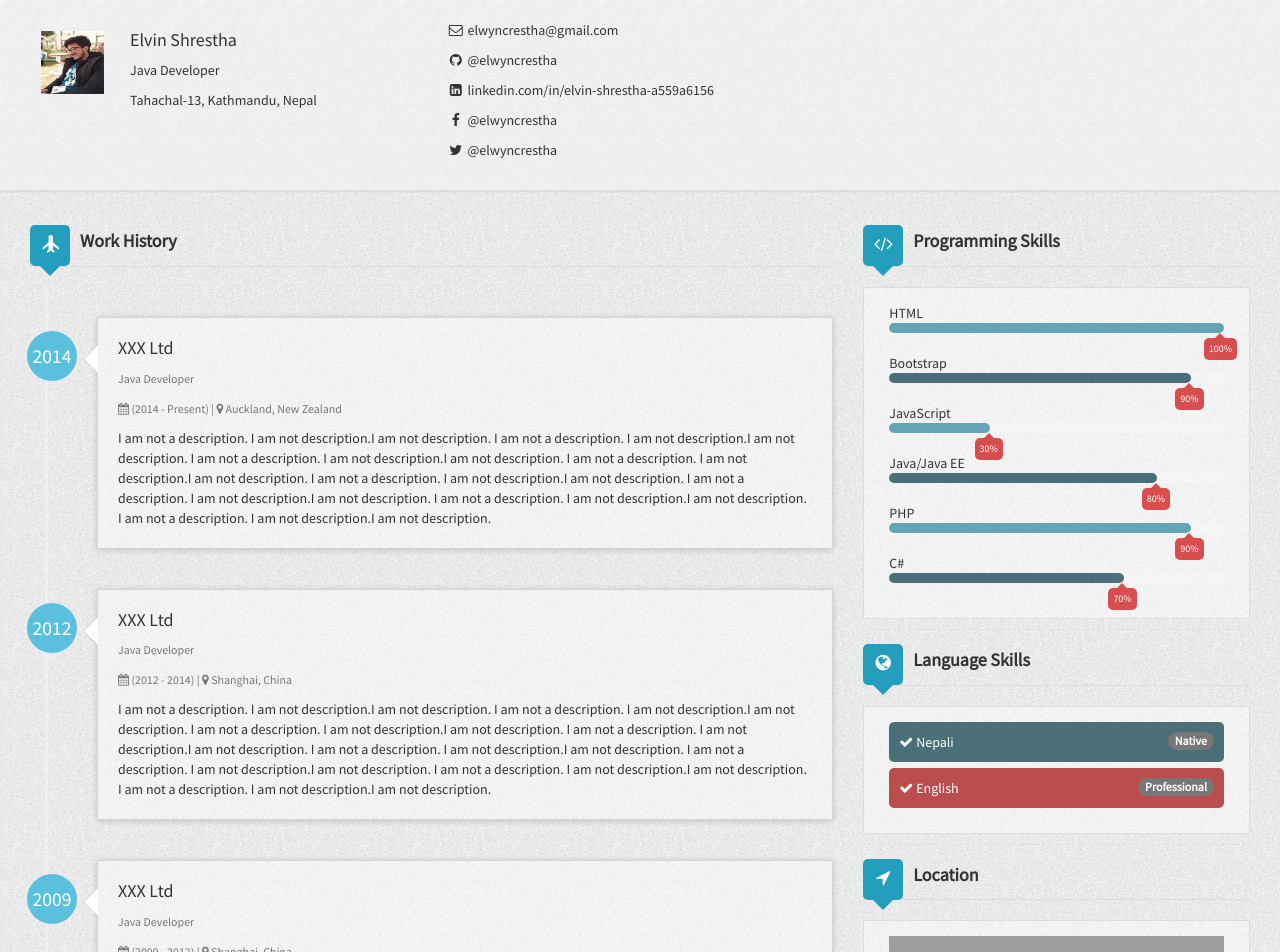
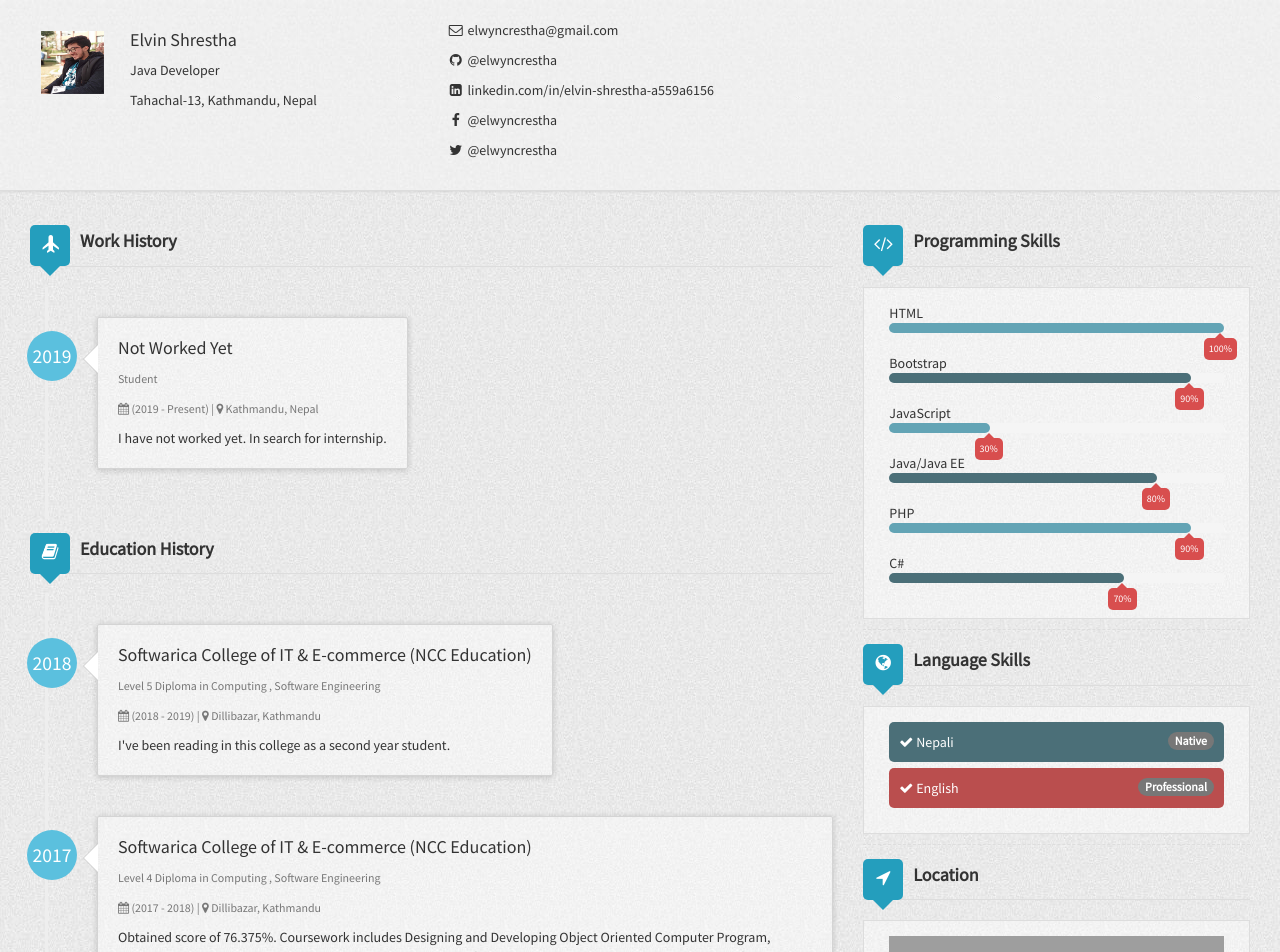
Before and after one commit to elwyncrestha/elwyncrestha.github.io-old, a Jekyll site: the page built from index.html, in a window 1280 px wide and 1400 px high. Shown: the top 952 px of the window. Built offline with Jekyll 4.4.1, drawn with Linux system fonts in a browser that asks for light colours; nearby versions of some CDN libraries; some of the changed text lies outside the part shown; grey boxes are pictures that could not be loaded.

Commit message:
Update _config.yml

```diff
--- a/_config.yml
+++ b/_config.yml
@@ -19,7 +19,6 @@ author:
   address: Tahachal-13, Kathmandu, Nepal
   email: elwyncrestha@gmail.com
   link: https://elwyncrestha.github.io
-  weibo:
   github: elwyncrestha
   linkedin: elvin-shrestha-a559a6156
   facebook: elwyncrestha
@@ -29,35 +28,29 @@ author:
 #  stackoverflow: 4582127
   workHistory:
     - work1:
-      company: XXX Ltd
-      location: Auckland, New Zealand
-      title: Java Developer
-      started: 2014
-      duration: (2014 - Present)
-      description: I am not a description. I am not description.I am not description. I am not a description. I am not description.I am not description. I am not a description. I am not description.I am not description. I am not a description. I am not description.I am not description. I am not a description. I am not description.I am not description. I am not a description. I am not description.I am not description. I am not a description. I am not description.I am not description. I am not a description. I am not description.I am not description.
-    - work2:
-      company: XXX Ltd
-      location: Shanghai, China
-      title: Java Developer
-      started: 2012
-      duration: (2012 - 2014)
-      description: I am not a description. I am not description.I am not description. I am not a description. I am not description.I am not description. I am not a description. I am not description.I am not description. I am not a description. I am not description.I am not description. I am not a description. I am not description.I am not description. I am not a description. I am not description.I am not description. I am not a description. I am not description.I am not description. I am not a description. I am not description.I am not description.
-    - work3:
-      company: XXX Ltd
-      location: Shanghai, China
-      title: Java Developer
-      started: 2009
-      duration: (2009 - 2012)
-      description: I am not a description. I am not description.I am not description. I am not a description. I am not description.I am not description. I am not a description. I am not description.I am not description. I am not a description. I am not description.I am not description. I am not a description. I am not description.I am not description. I am not a description. I am not description.I am not description. I am not a description. I am not description.I am not description. I am not a description. I am not description.I am not description.
+      company: Not Worked Yet
+      location: Kathmandu, Nepal
+      title: Student
+      started: 2019
+      duration: (2019 - Present)
+      description: I have not worked yet. In search for internship.
   educationHistory:
     - education1:
-      organization: XXXXXX University
-      location: Shenyang, China
-      degree: Bachelor
+      organization: Softwarica College of IT & E-commerce (NCC Education)
+      location: Dillibazar, Kathmandu
+      degree: Level 5 Diploma in Computing
       major: Software Engineering
-      started: 2005
-      duration: (2005 - 2009)
-      description: I am not a description. I am not description.I am not description. I am not a description. I am not description.I am not description. I am not a description. I am not description.I am not description. I am not a description. I am not description.I am not description. I am not a description. I am not description.I am not description. I am not a description. I am not description.I am not description. I am not a description. I am not description.I am not description. I am not a description. I am not description.I am not description.
+      started: 2018
+      duration: (2018 - 2019)
+      description: I've been reading in this college as a second year student.
+    - education1:
+      organization: Softwarica College of IT & E-commerce (NCC Education)
+      location: Dillibazar, Kathmandu
+      degree: Level 4 Diploma in Computing
+      major: Software Engineering
+      started: 2017
+      duration: (2017 - 2018)
+      description: Obtained score of 76.375%. Coursework includes Designing and Developing Object Oriented Computer Program, Designing and Developing a Website, Computer Networks, Office Solution Developments, Databases, Skills for Computing, Computer System, Software Development Techniques
   languages:
     - language1:
       name: Nepali
```
